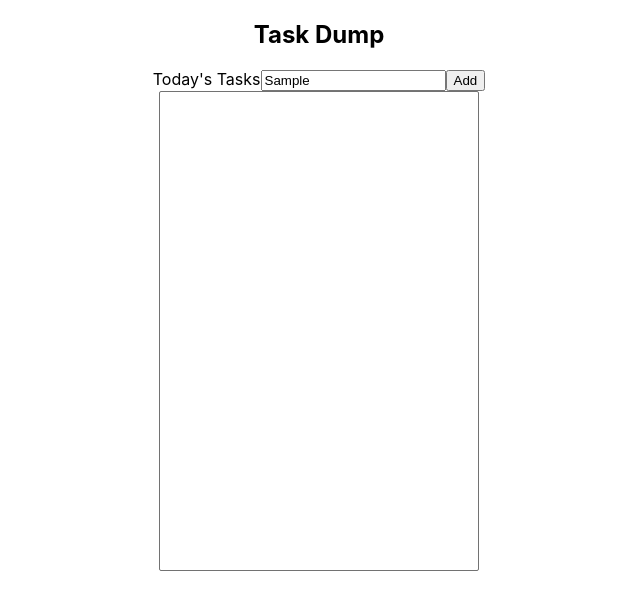
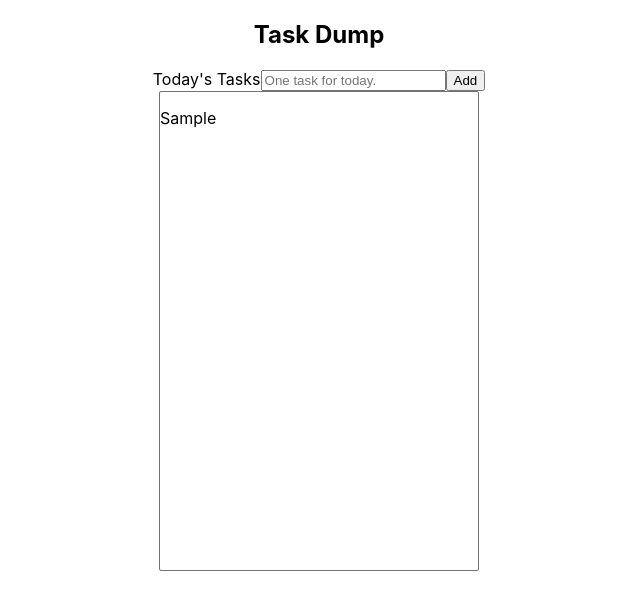
Before and after one commit to mr-refactor/time-box, a Next.js app: page / in a window 1280 px wide. Both pictures are taken after typing "Sample" into the empty fields and a click on the button "Add". Shown: the top 610 px of the page, without its empty margins (321-961 px from the left). Built offline with nearby package versions, Linux system fonts and the light colour scheme.

Commit message:
taskDump: added handleSubmit and refactored form to own component

```diff
--- /dev/null
+++ b/components/task-dump/AddTaskForm.tsx
@@ -0,0 +1,28 @@
+import { FormEvent, ChangeEvent, FunctionComponent } from "react";
+
+interface Props {
+  handleSubmit: (e: FormEvent) => void;
+  handleChange: (e: ChangeEvent<HTMLInputElement>) => void;
+  value: string;
+}
+
+export const AddTaskForm: FunctionComponent<Props> = ({
+  handleSubmit,
+  handleChange,
+  value,
+}) => {
+  return (
+    <form onSubmit={handleSubmit}>
+      <label htmlFor="tasks">Today&apos;s Tasks</label>
+      <input
+        type="text"
+        value={value}
+        id="tasks"
+        name="tasks"
+        placeholder="One task for today."
+        onChange={handleChange}
+      ></input>
+      <button type="submit">Add</button>
+    </form>
+  );
+};
--- a/components/task-dump/TaskDump.tsx
+++ b/components/task-dump/TaskDump.tsx
@@ -1,40 +1,44 @@
 import { useState, FormEvent, ChangeEvent } from "react";
 import styles from "../../styles/TaskDump.module.css";
+import { AddTaskForm } from "./AddTaskForm";
 
 const useForm = () => {
   const [value, setValue] = useState("");
+  const [taskList, setTaskList] = useState<string[]>([]);
 
-  function handleChange(e: ChangeEvent<HTMLInputElement>) {
+  function handleChange(e: ChangeEvent<HTMLInputElement>): void {
     setValue(e.target.value);
   }
 
-  function handleSubmit(e: FormEvent) {
+  function handleSubmit(e: FormEvent): void {
     e.preventDefault();
-    console.log("form submitted");
+    addToTaskList(value);
+    setValue("");
   }
 
-  return { handleSubmit, handleChange, value };
+  function addToTaskList(task: string): void {
+    setTaskList((prev) => [...prev, task]);
+  }
+
+  return { handleSubmit, handleChange, value, taskList };
 };
 
 export const TaskDump = () => {
-  const { handleSubmit, handleChange, value } = useForm();
+  const { handleSubmit, handleChange, value, taskList } = useForm();
 
   return (
     <section className={styles.container}>
       <h2>Task Dump</h2>
-      <form onSubmit={handleSubmit}>
-        <label htmlFor="tasks">Today&apos;s Tasks</label>
-        <input
-          type="text"
-          value={value}
-          id="tasks"
-          name="tasks"
-          placeholder="One task for today."
-          onChange={handleChange}
-        ></input>
-        <button type="submit">Add</button>
-      </form>
-      <div className={styles.box}></div>
+      <AddTaskForm
+        handleSubmit={handleSubmit}
+        handleChange={handleChange}
+        value={value}
+      />
+      <div className={styles.box}>
+        {taskList.map((task, i) => (
+          <p key={`${i}-${task}`}>{task}</p>
+        ))}
+      </div>
     </section>
   );
 };
```
